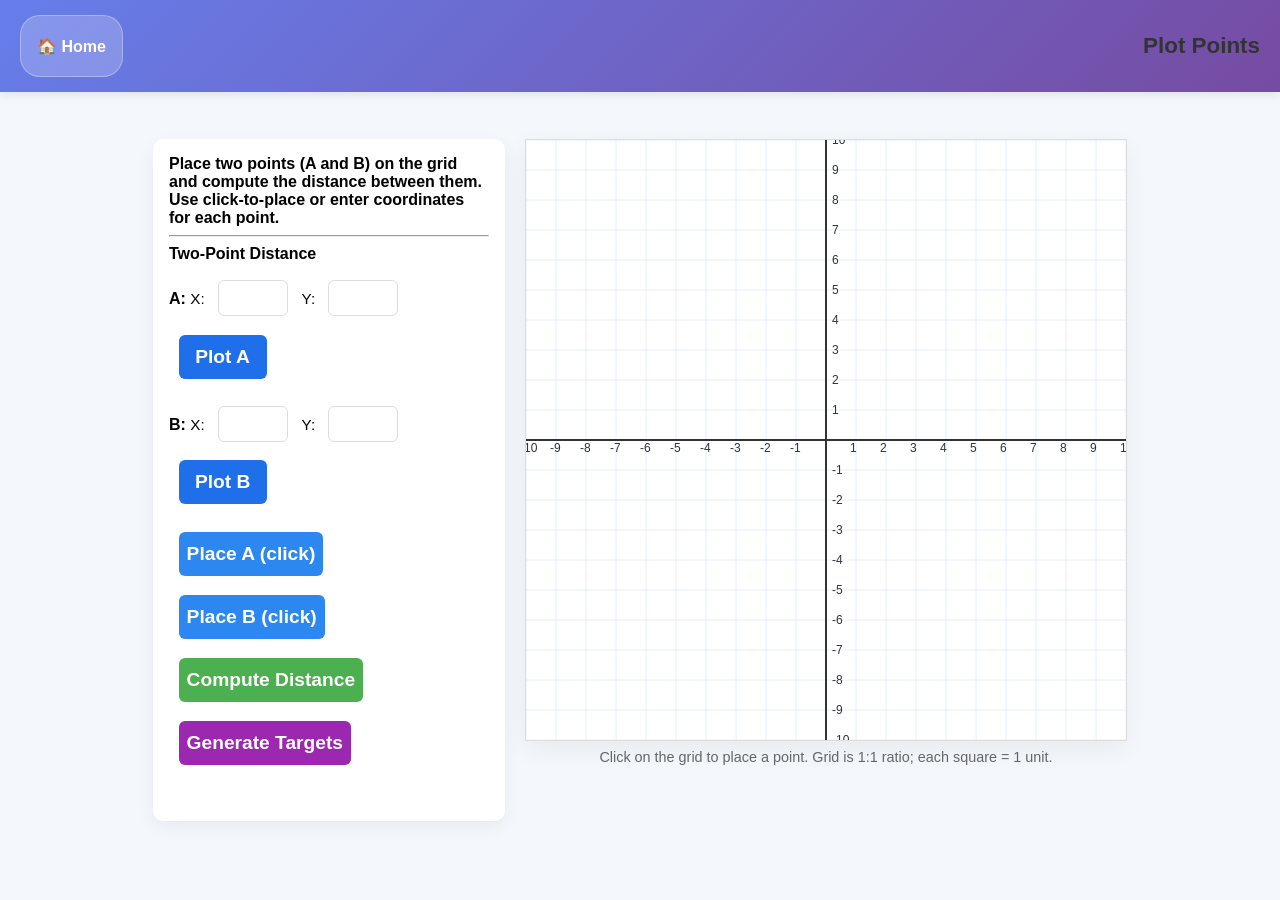
After one commit to rt75272/McAllister, a Flask app: page /plot-points in a window 1280 px wide. The commit adds this page. Run offline with Flask 3, Linux system fonts and the light colour scheme.

Commit message:
Plotting points added

```diff
--- a/math_practice/app.py
+++ b/math_practice/app.py
@@ -1,5 +1,6 @@
 import random
 from collections import deque
+from datetime import datetime
 from flask import Flask, render_template, request, jsonify, session
 # ########################################################################################################
 # Math Practice Web App.
@@ -13,6 +14,12 @@ from flask import Flask, render_template, request, jsonify, session
 # Flask app setup.
 app = Flask(__name__)
 app.secret_key = 'secure_random_secret_key'
+
+
+@app.context_processor
+def inject_current_year():
+    """Inject current year into all templates as `current_year`."""
+    return {'current_year': datetime.now().year}
 
 # Difficulty progression settings.
 easy_num = 4      # Number of consecutive easy questions to answer correctly to reach medium.
@@ -80,6 +87,18 @@ def decimal_master():
 def fraction_master():
     """Fraction Master game page."""
     return render_template('fraction_master.html')
+
+
+@app.route('/plot-points', methods=['GET'])
+def plot_points():
+    """Plot Points (graphing) game page."""
+    return render_template('plot_points.html')
+
+
+@app.route('/about', methods=['GET'])
+def about():
+    """About page."""
+    return render_template('about.html')
 
 @app.route('/math-practice', methods=['GET', 'POST'])
 def math_practice():
--- /dev/null
+++ b/math_practice/static/plot_points.css
@@ -0,0 +1,30 @@
+body { background: #f4f7fb; }
+.plot-container { max-width: 1100px; margin: 20px auto; padding: 10px; }
+.nav-header { display:flex; align-items:center; gap:12px; margin-bottom:12px; }
+.home-btn { text-decoration:none; color:#333; background:#fff; padding:6px 10px; border-radius:6px; border:1px solid #ddd; }
+.game-title { margin:0; font-size:1.4rem; color:#333; }
+.game-area { display:flex; gap:20px; align-items:flex-start; }
+.controls { width:320px; background:white; padding:16px; border-radius:10px; box-shadow:0 6px 18px rgba(0,0,0,0.06); }
+.instruction { font-weight:600; margin-bottom:6px; }
+.target { font-size:1.1rem; margin:8px 0; color:#1f6feb; }
+.coord-inputs { display:flex; gap:8px; flex-wrap:wrap; align-items:center; }
+.coord-inputs label { font-size:0.95rem; }
+.coord-inputs input { width:70px; padding:6px 8px; border-radius:6px; border:1px solid #ddd; }
+.coord-inputs button { padding:8px 10px; border-radius:6px; border:none; background:#1f6feb; color:#fff; cursor:pointer; }
+.coord-inputs button#nextBtn { background:#4CAF50; }
+.feedback { margin-top:10px; min-height:22px; }
+.two-point-section h4 { margin:8px 0; }
+.two-point-inputs > div { display:inline-block; margin-right:8px; vertical-align:middle; }
+.two-point-controls button { margin-right:6px; padding:6px 8px; background:#2d87f0; border:none; color:#fff; border-radius:6px; cursor:pointer; }
+.two-point-controls button#computeDist { background:#4CAF50; }
+.two-point-controls button#genTargets2 { background:#9C27B0; }
+#distanceDisplay { font-weight:700; }
+.canvas-wrap { flex:1; display:flex; flex-direction:column; align-items:center; gap:8px; }
+canvas { background: #fff; border: 1px solid #ddd; box-shadow: 0 8px 24px rgba(15, 15, 15, 0.06); }
+.legend { font-size:0.9rem; color:#666; }
+
+@media (max-width:900px) {
+    .game-area { flex-direction:column; }
+    .controls { width:100%; }
+    canvas { width:100%; height:auto; }
+}
--- /dev/null
+++ b/math_practice/static/plot_points.js
@@ -0,0 +1,141 @@
+// Simple plot-points game
+// Grid: centered origin, integer coordinates. Each square = 1 unit.
+
+// Plot Points (two-point distance only)
+document.addEventListener('DOMContentLoaded', () => {
+    const canvas = document.getElementById('plotCanvas');
+    if (!canvas) return;
+    const ctx = canvas.getContext('2d');
+
+    // Two-point elements
+    const inputAx = document.getElementById('inputAx');
+    const inputAy = document.getElementById('inputAy');
+    const inputBx = document.getElementById('inputBx');
+    const inputBy = document.getElementById('inputBy');
+    const plotABtn = document.getElementById('plotABtn');
+    const plotBBtn = document.getElementById('plotBBtn');
+    const placeModeA = document.getElementById('placeModeA');
+    const placeModeB = document.getElementById('placeModeB');
+    const computeDist = document.getElementById('computeDist');
+    const genTargets2 = document.getElementById('genTargets2');
+    const distanceDisplay = document.getElementById('distanceDisplay');
+
+    let canvasSize = Math.min(canvas.width, canvas.height);
+    let origin = { x: canvasSize / 2, y: canvasSize / 2 };
+    let cellSize = 30; // px per unit
+    let placingMode = null; // 'A' or 'B' or null
+    let pointA = null;
+    let pointB = null;
+
+    function resizeCalc() {
+        canvasSize = Math.min(canvas.width, canvas.height);
+        origin = { x: canvas.width / 2, y: canvas.height / 2 };
+    }
+
+    function drawGrid() {
+        ctx.clearRect(0, 0, canvas.width, canvas.height);
+        const maxCellsX = Math.floor(canvas.width / cellSize / 2);
+        const maxCellsY = Math.floor(canvas.height / cellSize / 2);
+        const cells = Math.min(maxCellsX, maxCellsY);
+
+        // grid lines
+        ctx.strokeStyle = '#e6eefc';
+        ctx.lineWidth = 1;
+        for (let i = -cells; i <= cells; i++) {
+            ctx.beginPath();
+            ctx.moveTo(origin.x + i * cellSize, 0);
+            ctx.lineTo(origin.x + i * cellSize, canvas.height);
+            ctx.stroke();
+            ctx.beginPath();
+            ctx.moveTo(0, origin.y + i * cellSize);
+            ctx.lineTo(canvas.width, origin.y + i * cellSize);
+            ctx.stroke();
+        }
+
+        // axes
+        ctx.strokeStyle = '#333';
+        ctx.lineWidth = 2;
+        ctx.beginPath(); ctx.moveTo(origin.x, 0); ctx.lineTo(origin.x, canvas.height); ctx.stroke();
+        ctx.beginPath(); ctx.moveTo(0, origin.y); ctx.lineTo(canvas.width, origin.y); ctx.stroke();
+
+        // labels
+        ctx.fillStyle = '#333'; ctx.font = '12px Arial';
+        for (let i = -cells; i <= cells; i++) {
+            if (i === 0) continue;
+            ctx.fillText(i, origin.x + i * cellSize - 6, origin.y + 12);
+            ctx.fillText(-i, origin.x + 6, origin.y + i * cellSize + 4);
+        }
+
+        // draw points
+        if (pointA) drawPoint(pointA.x, pointA.y, '#1f6feb');
+        if (pointB) drawPoint(pointB.x, pointB.y, '#9C27B0');
+        if (pointA && pointB) {
+            ctx.beginPath(); ctx.strokeStyle = '#333'; ctx.lineWidth = 2;
+            ctx.moveTo(origin.x + pointA.x * cellSize, origin.y - pointA.y * cellSize);
+            ctx.lineTo(origin.x + pointB.x * cellSize, origin.y - pointB.y * cellSize);
+            ctx.stroke();
+        }
+    }
+
+    function drawPoint(x, y, color = '#d12b2b') {
+        const px = origin.x + x * cellSize;
+        const py = origin.y - y * cellSize;
+        ctx.beginPath(); ctx.arc(px, py, Math.max(6, cellSize / 6), 0, Math.PI * 2); ctx.fillStyle = color; ctx.fill();
+    }
+
+    function canvasToCoord(mouseX, mouseY) {
+        const rect = canvas.getBoundingClientRect();
+        const mx = mouseX - rect.left; const my = mouseY - rect.top;
+        return { x: Math.round((mx - origin.x) / cellSize), y: Math.round((origin.y - my) / cellSize) };
+    }
+
+    canvas.addEventListener('click', (e) => {
+        const c = canvasToCoord(e.clientX, e.clientY);
+        if (placingMode === 'A') {
+            pointA = { x: c.x, y: c.y };
+            if (inputAx) inputAx.value = c.x; if (inputAy) inputAy.value = c.y;
+            placingMode = null;
+        } else if (placingMode === 'B') {
+            pointB = { x: c.x, y: c.y };
+            if (inputBx) inputBx.value = c.x; if (inputBy) inputBy.value = c.y;
+            placingMode = null;
+        }
+        drawGrid();
+    });
+
+    if (plotABtn) plotABtn.addEventListener('click', () => {
+        const x = parseInt(inputAx.value, 10); const y = parseInt(inputAy.value, 10);
+        if (Number.isInteger(x) && Number.isInteger(y)) { pointA = { x, y }; drawGrid(); }
+    });
+    if (plotBBtn) plotBBtn.addEventListener('click', () => {
+        const x = parseInt(inputBx.value, 10); const y = parseInt(inputBy.value, 10);
+        if (Number.isInteger(x) && Number.isInteger(y)) { pointB = { x, y }; drawGrid(); }
+    });
+
+    if (placeModeA) placeModeA.addEventListener('click', () => { placingMode = 'A'; if (distanceDisplay) distanceDisplay.textContent = 'Click to place A'; });
+    if (placeModeB) placeModeB.addEventListener('click', () => { placingMode = 'B'; if (distanceDisplay) distanceDisplay.textContent = 'Click to place B'; });
+
+    if (computeDist) computeDist.addEventListener('click', () => {
+        if (!pointA || !pointB) { if (distanceDisplay) distanceDisplay.textContent = 'Place both points first.'; return; }
+        const dx = pointA.x - pointB.x; const dy = pointA.y - pointB.y; const d = Math.sqrt(dx * dx + dy * dy);
+        if (distanceDisplay) distanceDisplay.textContent = `Distance = ${d.toFixed(3)} units`;
+    });
+
+    if (genTargets2) genTargets2.addEventListener('click', () => {
+        const maxCellsX = Math.floor(canvas.width / cellSize / 2);
+        const maxCellsY = Math.floor(canvas.height / cellSize / 2);
+        const range = Math.min(maxCellsX, maxCellsY) - 1;
+        const ax = Math.floor(Math.random() * (range * 2 + 1)) - range;
+        const ay = Math.floor(Math.random() * (range * 2 + 1)) - range;
+        const bx = Math.floor(Math.random() * (range * 2 + 1)) - range;
+        const by = Math.floor(Math.random() * (range * 2 + 1)) - range;
+        pointA = { x: ax, y: ay }; pointB = { x: bx, y: by };
+        if (inputAx) inputAx.value = ax; if (inputAy) inputAy.value = ay; if (inputBx) inputBx.value = bx; if (inputBy) inputBy.value = by;
+        if (distanceDisplay) distanceDisplay.textContent = '';
+        drawGrid();
+    });
+
+    // initialize
+    resizeCalc(); drawGrid();
+    window.addEventListener('resize', () => { resizeCalc(); drawGrid(); });
+});
--- /dev/null
+++ b/math_practice/templates/plot_points.html
@@ -0,0 +1,57 @@
+{% extends "base.html" %}
+
+{% block title %}Plot Points - Graphing Practice{% endblock %}
+
+{% block extra_styles %}
+    <link rel="stylesheet" href="{{ url_for('static', filename='plot_points.css') }}">
+{% endblock %}
+
+{% block content %}
+    <div class="plot-container">
+        <div class="nav-header">
+            <a href="{{ url_for('home') }}" class="home-btn">🏠 Home</a>
+            <h2 class="game-title">Plot Points</h2>
+        </div>
+
+        <div class="game-area">
+            <div class="controls">
+                <div class="instruction">Place two points (A and B) on the grid and compute the distance between them. Use click-to-place or enter coordinates for each point.</div>
+
+                <hr>
+                <div class="two-point-section">
+                    <h4>Two-Point Distance</h4>
+                    <div class="coord-inputs two-point-inputs">
+                        <div>
+                            <strong>A:</strong>
+                            <label>X: <input id="inputAx" type="number" step="1"></label>
+                            <label>Y: <input id="inputAy" type="number" step="1"></label>
+                            <button id="plotABtn">Plot A</button>
+                        </div>
+                        <div>
+                            <strong>B:</strong>
+                            <label>X: <input id="inputBx" type="number" step="1"></label>
+                            <label>Y: <input id="inputBy" type="number" step="1"></label>
+                            <button id="plotBBtn">Plot B</button>
+                        </div>
+                    </div>
+                    <div class="two-point-controls" style="margin-top:8px;">
+                        <button id="placeModeA">Place A (click)</button>
+                        <button id="placeModeB">Place B (click)</button>
+                        <button id="computeDist">Compute Distance</button>
+                        <button id="genTargets2">Generate Targets</button>
+                    </div>
+                    <div id="distanceDisplay" class="feedback" style="margin-top:8px;"></div>
+                </div>
+            </div>
+
+            <div class="canvas-wrap">
+                <canvas id="plotCanvas" width="600" height="600"></canvas>
+                <div class="legend">Click on the grid to place a point. Grid is 1:1 ratio; each square = 1 unit.</div>
+            </div>
+        </div>
+    </div>
+{% endblock %}
+
+{% block extra_scripts %}
+    <script src="{{ url_for('static', filename='plot_points.js') }}"></script>
+{% endblock %}
```
Also changed, not shown: math_practice/templates/about.html (added, +53 -0 lines), math_practice/templates/index.html (+20 -5 lines).
